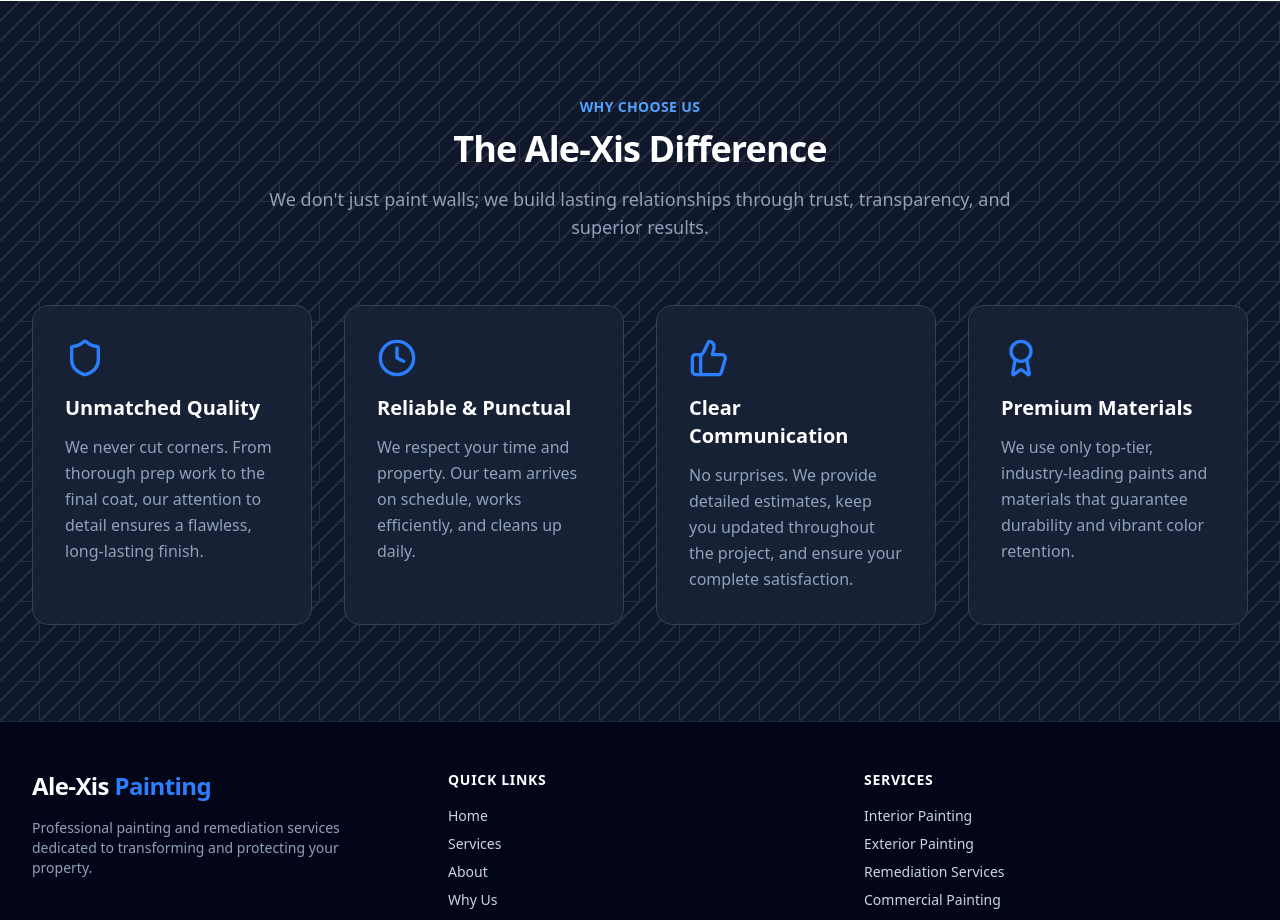
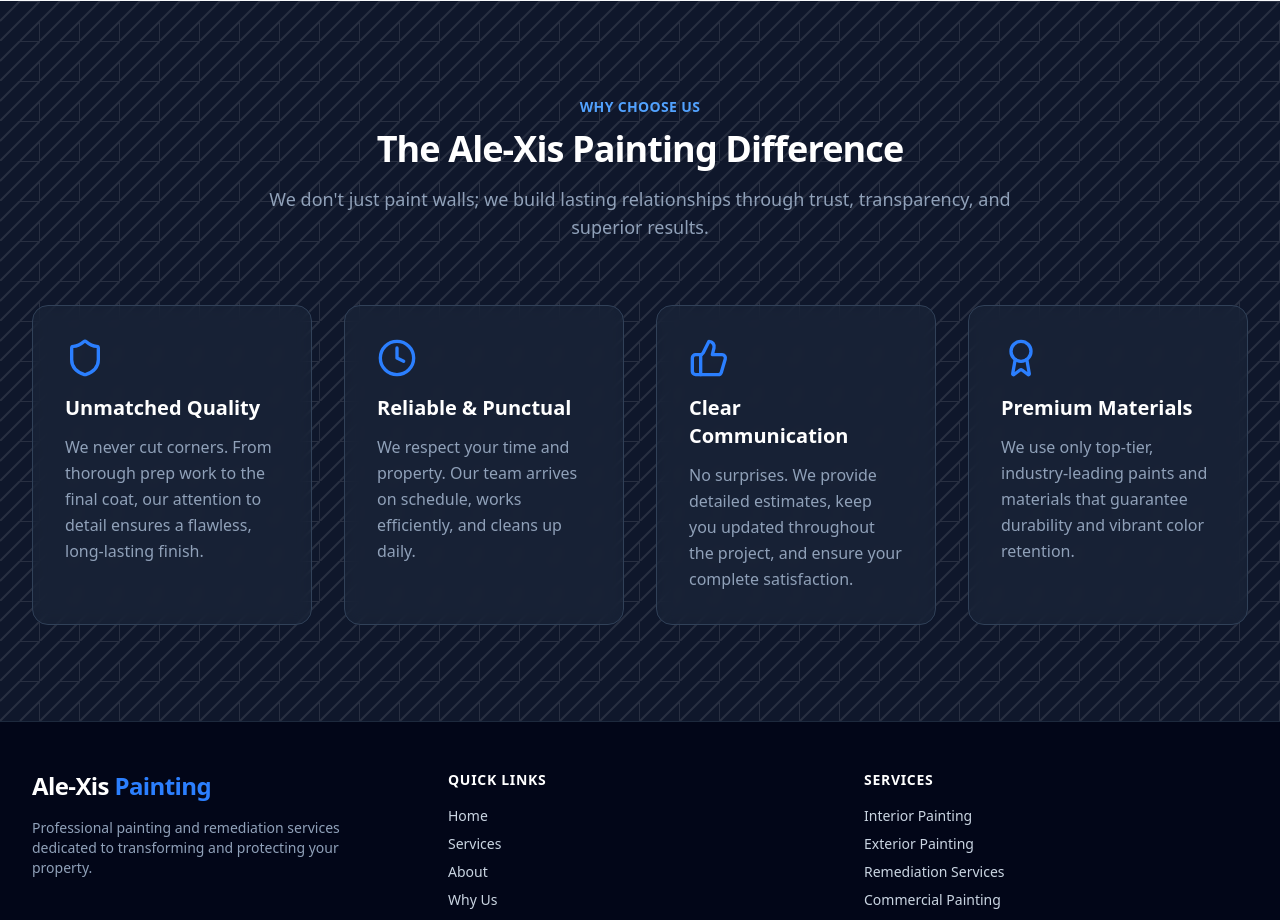
Before and after one commit to alexispaintinginfo/AlexisPaintingLLC, a React (Vite) app: page / in a window 1280 px wide. Shown: the part 4079-4999 px from the top of the page. Built offline with nearby package versions, Linux system fonts and the light colour scheme.

Commit message:
Update 'why.title' translation for clarity

```diff
--- a/src/translations.ts
+++ b/src/translations.ts
@@ -54,7 +54,7 @@ export const translations = {
 
     // Why Choose Us
     'why.badge': 'Why Choose Us',
-    'why.title': 'The Ale-Xis Difference',
+    'why.title': 'The Ale-Xis Painting Difference',
     'why.desc': 'We don\'t just paint walls; we build lasting relationships through trust, transparency, and superior results.',
     'why.f1.title': 'Unmatched Quality',
     'why.f1.desc': 'We never cut corners. From thorough prep work to the final coat, our attention to detail ensures a flawless, long-lasting finish.',
```
